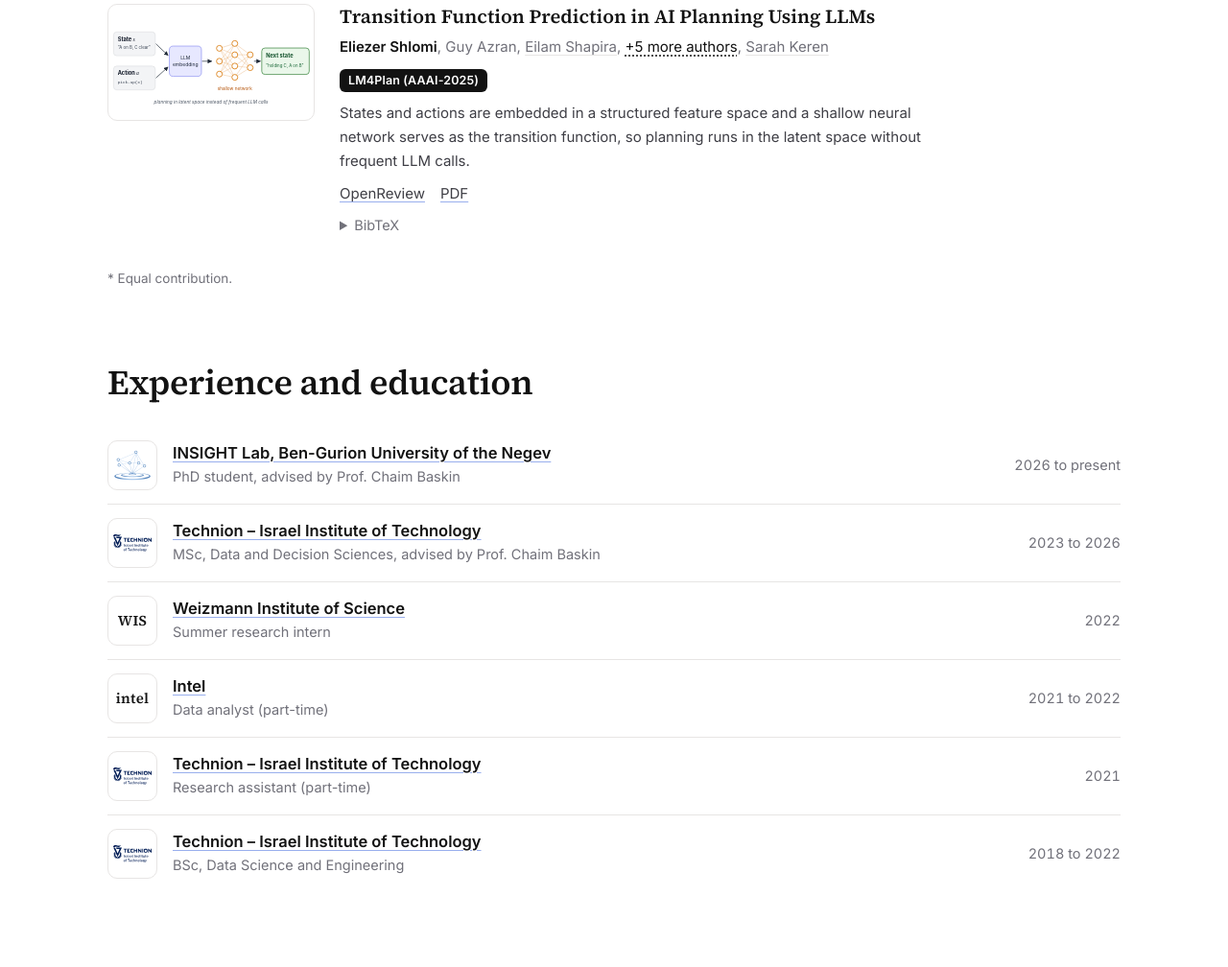
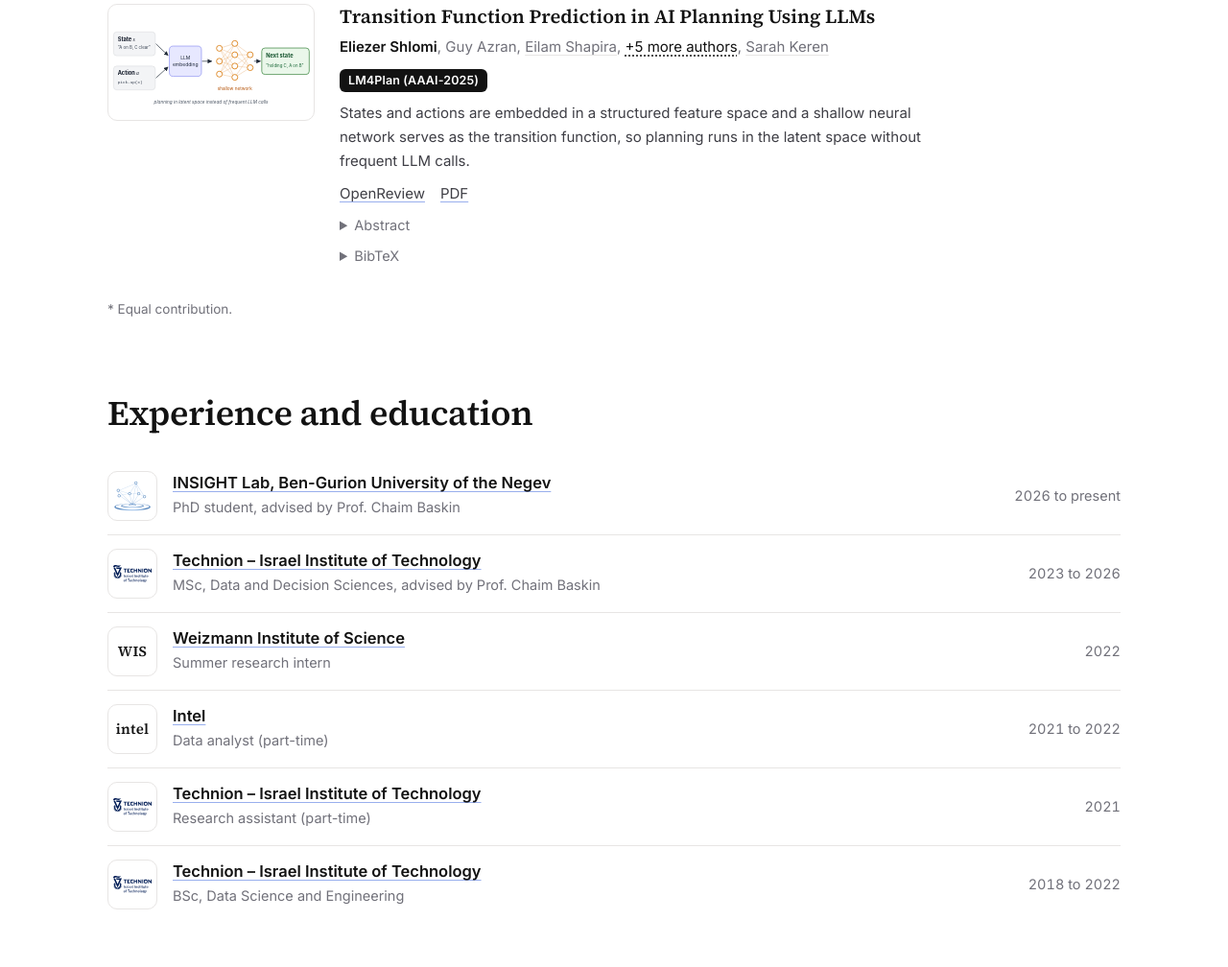
Before and after one commit to Eliezer318/Eliezer318.github.io, a plain HTML site: page index.html in a window 1280 px wide. Shown: the part 2821-3829 px from the top of the page at 96% size. Drawn offline with Linux system fonts and the light colour scheme.

Commit message:
Abstract for the LM4Plan (AAAI-2025) paper: index.html
Co-Authored-By: Claude Opus 5.5 <noreply@anthropic.com>
Claude-Session: https://claude.ai/code/session_01A4xA874DpdtJbRrEY1u1K4

```diff
--- a/index.html
+++ b/index.html
@@ -516,6 +516,10 @@ footer ul { display: flex; flex-wrap: wrap; gap: 6px 18px; list-style: none; mar
           <a href="https://openreview.net/forum?id=SPRYlWKaPj" target="_blank" rel="noopener">OpenReview</a>
           <a href="https://openreview.net/pdf?id=SPRYlWKaPj" target="_blank" rel="noopener">PDF</a>
         </p>
+        <details class="abs">
+          <summary>Abstract</summary>
+          <p>Large Language Models (LLMs) excel in natural language processing tasks but face significant challenges in classical planning, where accurate and feasible transitions between states are required. This work presents a novel approach that embeds states and actions into a structured feature space, using a shallow neural network as a transition function. By performing planning in the latent space, the method significantly reduces the computational cost associated with frequent LLM calls while retaining logical consistency. We evaluate this framework as a classifier and demonstrate promising results in state transition prediction and planning tasks across natural language-described domains. The approach offers insights into efficient and scalable LLM-based planning, bridging the gap between natural language understanding and practical planning systems.</p>
+        </details>
         <details>
           <summary>BibTeX</summary>
           <div class="bib"><pre>@inproceedings{shlomi2025transition,
```
